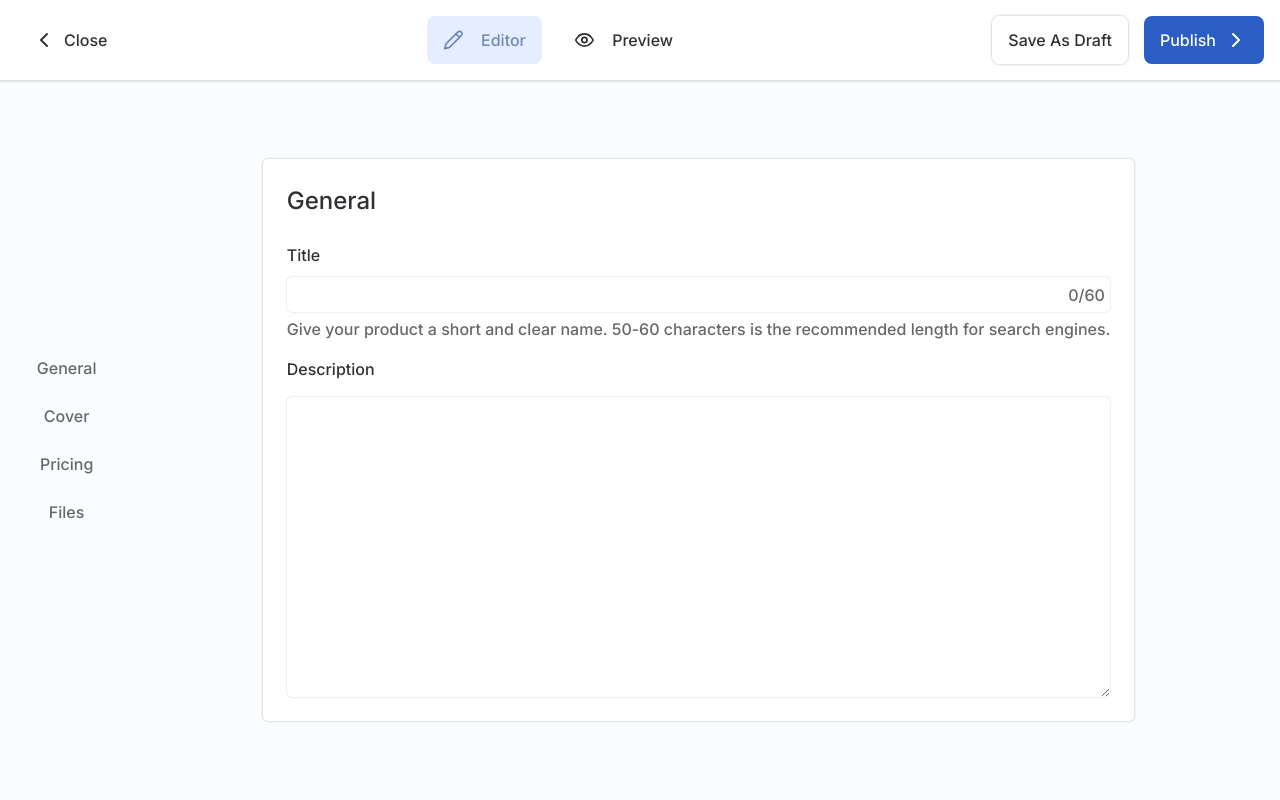
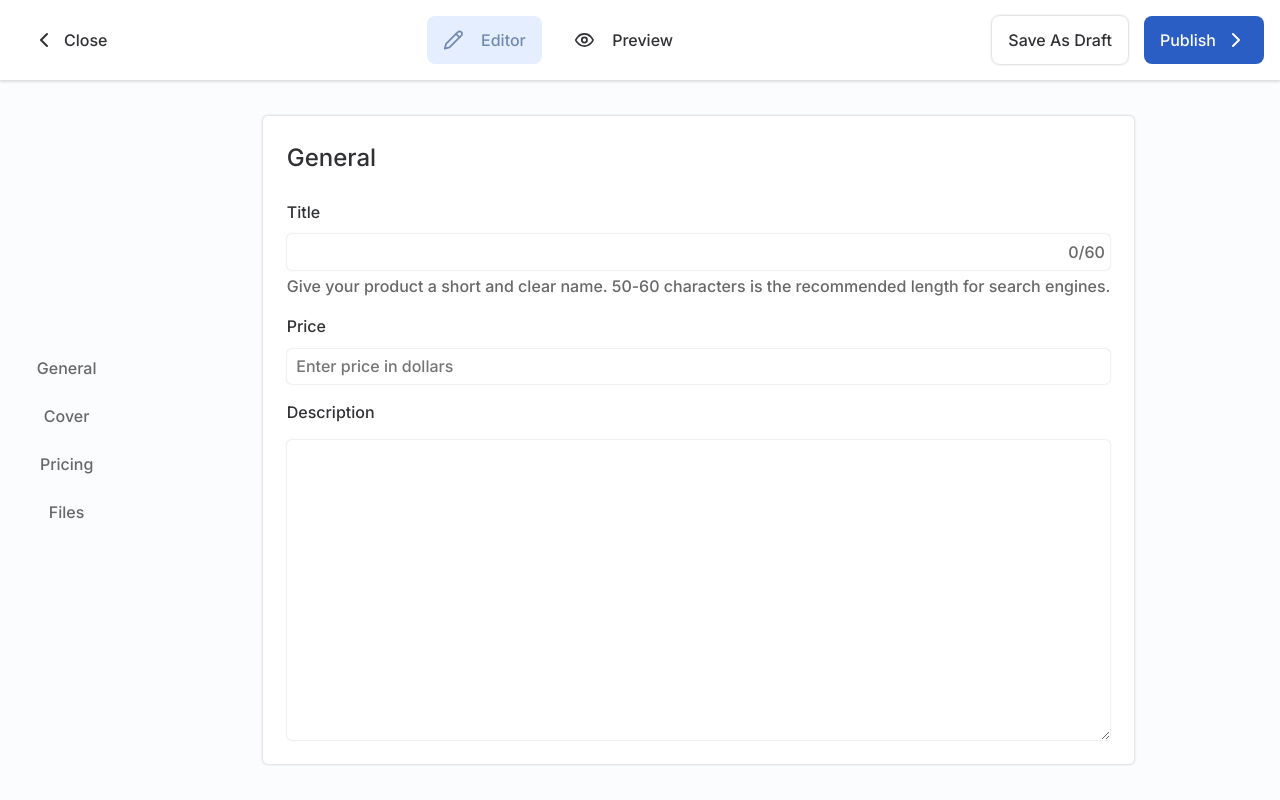
Before and after one commit to Keith-Web3/Book-store, a Next.js app: page /new-book in a window 1280 px wide. Built offline with nearby package versions, Linux system fonts and the light colour scheme.

Commit message:
feat: completed add book page

```diff
--- /dev/null
+++ b/src/app/new-book/BookLayout.tsx
@@ -0,0 +1,95 @@
+'use client'
+
+import Link from 'next/link'
+import { ChevronLeft, PencilIcon, EyeIcon, ChevronRight } from 'lucide-react'
+import Editor from './Editor'
+import { useReducer } from 'react'
+
+interface BookLayoutProps {}
+
+const checkIsValid = function (obj: {
+  title: string
+  price: string
+  description: string
+  isValid: boolean
+}) {
+  return !!(
+    obj.title.trim().length &&
+    obj.price.trim().length &&
+    obj.description.trim().length
+  )
+}
+const reducer = function (
+  state: {
+    title: string
+    price: string
+    description: string
+    isValid: boolean
+  },
+  action: { type: string; payload: string }
+) {
+  const isValid = checkIsValid({ ...state, [action.type]: action.payload })
+  switch (action.type) {
+    case 'title': {
+      return { ...state, title: action.payload, isValid }
+    }
+    case 'price': {
+      return { ...state, price: action.payload, isValid }
+    }
+    case 'description': {
+      return { ...state, description: action.payload, isValid }
+    }
+    default: {
+      return state
+    }
+  }
+}
+
+const BookLayout = function ({}: BookLayoutProps) {
+  const [state, dispatch] = useReducer(reducer, {
+    title: '',
+    price: '',
+    description: '',
+    isValid: false,
+  })
+  return (
+    <div className="new-book">
+      <header className="new-book__header">
+        <Link className="new-book__close-btn" href="/store/products">
+          <button>
+            <ChevronLeft />
+            close
+          </button>
+        </Link>
+        <div className="new-book__view">
+          <button className="active">
+            <PencilIcon />
+            editor
+          </button>
+          <button>
+            <EyeIcon />
+            preview
+          </button>
+        </div>
+        <div className="new-book__save-options">
+          <button>save as draft</button>
+          <button>
+            publish
+            <ChevronRight />
+          </button>
+        </div>
+      </header>
+      <section className="new-book__main">
+        <ul>
+          <li>General</li>
+          <li>Cover</li>
+          <li>Pricing</li>
+          <li>Files</li>
+        </ul>
+        <Editor dispatch={dispatch} />
+      </section>
+    </div>
+  )
+}
+
+export default BookLayout
--- a/src/app/new-book/Editor.tsx
+++ b/src/app/new-book/Editor.tsx
@@ -1,13 +1,19 @@
 'use client'
 
-import { useRef, useState } from 'react'
+import { Dispatch, useRef, useState } from 'react'
 import '@/sass/components/editor.scss'
 
-interface EditorProps {}
+interface EditorProps {
+  dispatch: Dispatch<{
+    type: string
+    payload: string
+  }>
+}
 
-const Editor = function ({}: EditorProps) {
+const Editor = function ({ dispatch }: EditorProps) {
   const inputRef = useRef<HTMLInputElement>(null)
   const [textCount, setTextCount] = useState(0)
+
   return (
     <div className="editor">
       <h2 className="editor__header">General</h2>
@@ -16,9 +22,10 @@ const Editor = function ({}: EditorProps) {
           title
           <input
             type="text"
-            onChange={e =>
+            onChange={e => {
               setTextCount((e.target as HTMLInputElement).value.length)
-            }
+              dispatch({ type: 'title', payload: e.target.value })
+            }}
             ref={inputRef}
             maxLength={60}
           />
@@ -29,9 +36,21 @@ const Editor = function ({}: EditorProps) {
           recommended length for search engines.
         </p>
       </div>
+      <label className="editor__price" htmlFor="price">
+        price
+        <input
+          onChange={e => dispatch({ type: 'price', payload: e.target.value })}
+          type="number"
+          placeholder="Enter price in dollars"
+        />
+      </label>
       <label className="editor__description" htmlFor="description">
         description
-        <textarea />
+        <textarea
+          onChange={e =>
+            dispatch({ type: 'description', payload: e.target.value })
+          }
+        />
       </label>
     </div>
   )
--- a/src/app/new-book/page.tsx
+++ b/src/app/new-book/page.tsx
@@ -2,48 +2,12 @@ import { ChevronLeft, ChevronRight, EyeIcon, PencilIcon } from 'lucide-react'
 import Link from 'next/link'
 import Editor from './Editor'
 import '@/sass/pages/new-book.scss'
+import BookLayout from './BookLayout'
 
 interface NewBookProps {}
 
 const NewBook = function ({}: NewBookProps) {
-  return (
-    <div className="new-book">
-      <header className="new-book__header">
-        <Link className="new-book__close-btn" href="/store/products">
-          <button>
-            <ChevronLeft />
-            close
-          </button>
-        </Link>
-        <div className="new-book__view">
-          <button className="active">
-            <PencilIcon />
-            editor
-          </button>
-          <button>
-            <EyeIcon />
-            preview
-          </button>
-        </div>
-        <div className="new-book__save-options">
-          <button>save as draft</button>
-          <button>
-            publish
-            <ChevronRight />
-          </button>
-        </div>
-      </header>
-      <section className="new-book__main">
-        <ul>
-          <li>General</li>
-          <li>Cover</li>
-          <li>Pricing</li>
-          <li>Files</li>
-        </ul>
-        <Editor />
-      </section>
-    </div>
-  )
+  return <BookLayout />
 }
 
 export default NewBook
--- a/src/sass/components/editor.scss
+++ b/src/sass/components/editor.scss
@@ -13,6 +13,24 @@
     font-weight: 500;
     font-size: 1.5rem;
     margin-bottom: $spacer;
+  }
+  &__price {
+    display: block;
+    margin-block: $spacer;
+    text-transform: capitalize;
+    font-weight: 500;
+
+    input {
+      display: block;
+      border: none;
+      outline: none;
+      width: 100%;
+      padding: 0.35em 0.6em;
+      box-shadow: 0px 0px 2px rgba($dark-200, 0.25);
+      border-radius: 5px;
+      margin-block: $spacer * 0.65 $spacer * 0.3;
+      padding-right: $spacer * 2;
+    }
   }
   &__title {
     margin-bottom: $spacer;
--- a/src/sass/pages/new-book.scss
+++ b/src/sass/pages/new-book.scss
@@ -66,6 +66,10 @@
       color: #ffffff;
       border-radius: 8px;
     }
+    button:disabled {
+      cursor: not-allowed;
+      opacity: 0.8;
+    }
   }
   &__main {
     display: grid;
```
Also changed, not shown: src/utils/add-book.ts (added).
